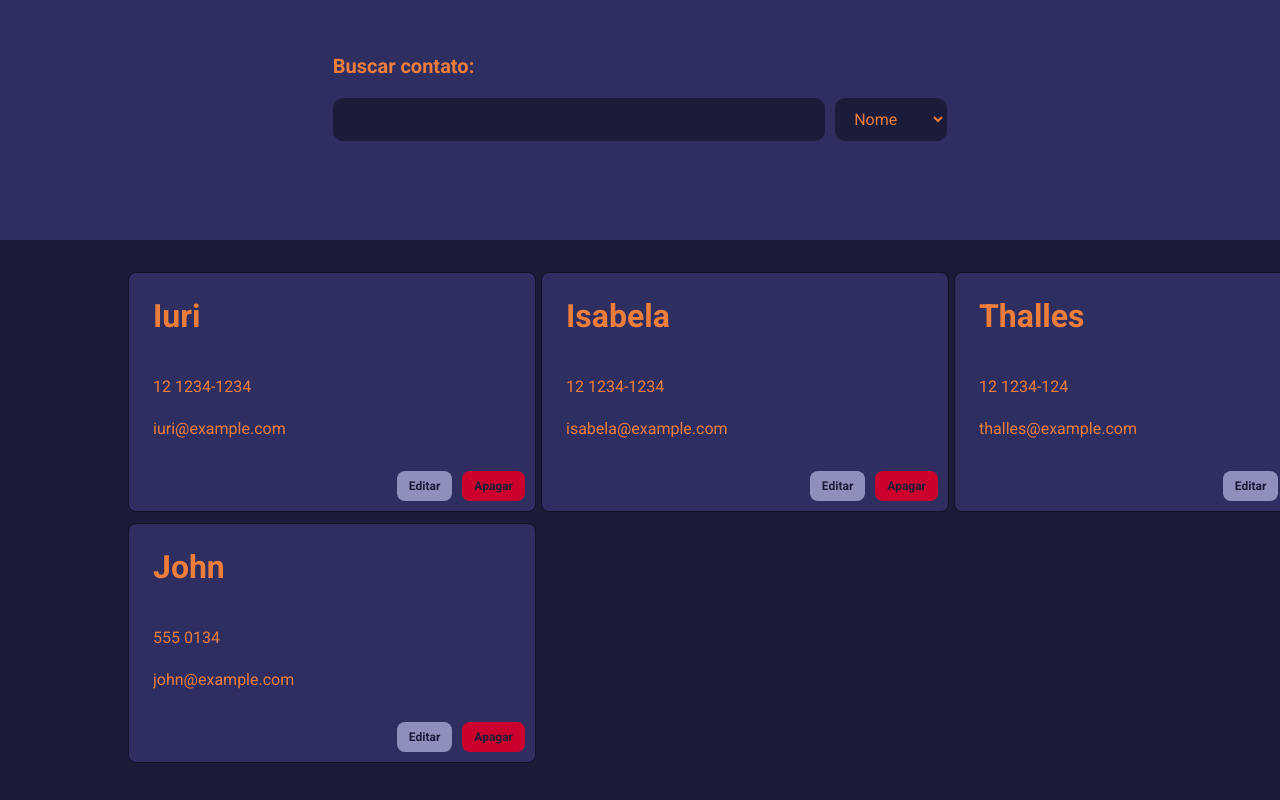
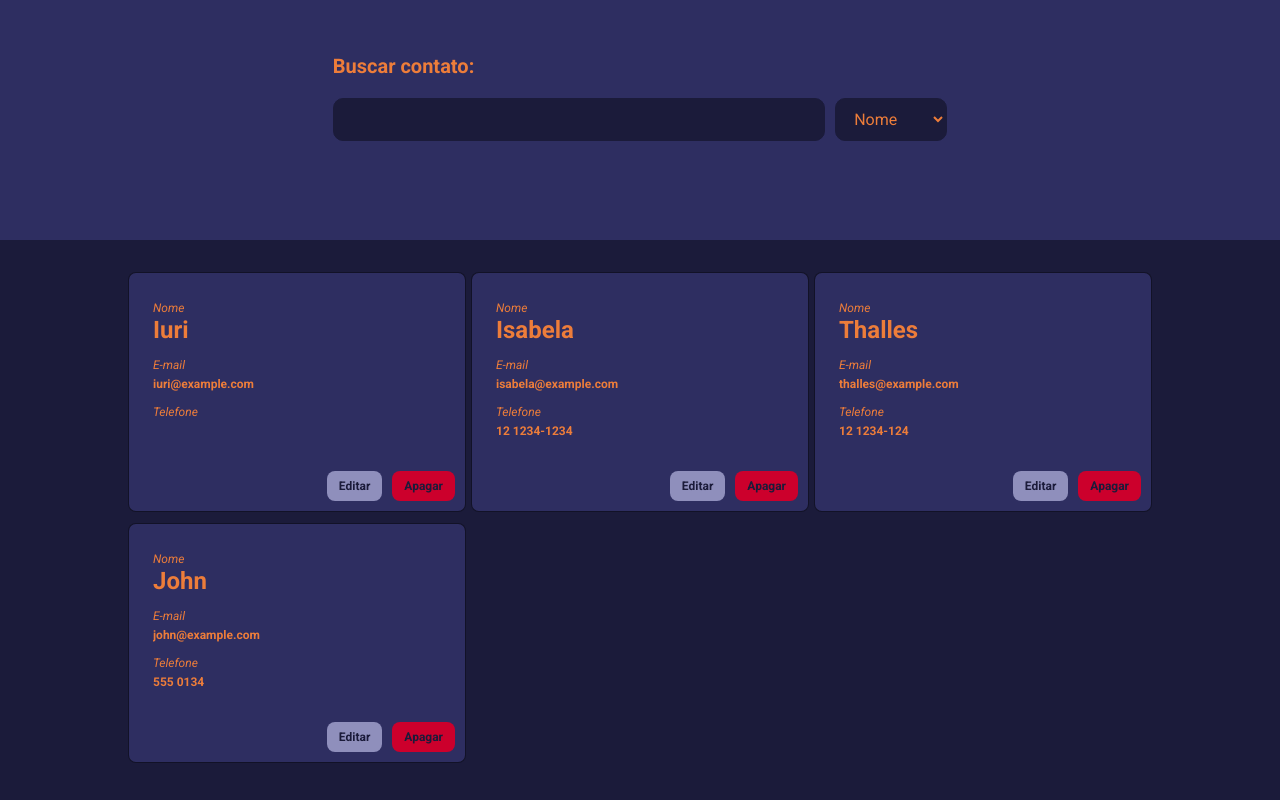
Before and after one commit to ibogar/contatos_ebac, a React (Create React App) app: page / in a window 1280 px wide. Built offline with nearby package versions, Linux system fonts and the light colour scheme.

Commit message:
update the card to behave better with inputs instead of textareas and with labels for each field

```diff
--- a/src/components/ContactCard/index.tsx
+++ b/src/components/ContactCard/index.tsx
@@ -56,20 +56,29 @@ const ContactCard = ({
 
   return (
     <S.Card>
+      <S.Title htmlFor={name}>Nome</S.Title>
       <S.Name
+        id={name}
+        type="text"
         disabled={!editing}
         value={name}
         onChange={(e) => setName(e.target.value)}
       />
+      <S.Title htmlFor={email}>E-mail</S.Title>
+      <S.Email
+        id={email}
+        type="email"
+        disabled={!editing}
+        value={email}
+        onChange={(e) => setEmail(e.target.value)}
+      />
+      <S.Title htmlFor={telephone}>Telefone</S.Title>
       <S.Tel
+        id={telephone}
+        type="tel"
         disabled={!editing}
         value={telephone}
         onChange={(e) => setTelephone(e.target.value)}
-      />
-      <S.Email
-        disabled={!editing}
-        value={email}
-        onChange={(e) => setEmail(e.target.value)}
       />
       {editing ? (
         <S.ActionsContainer>
--- a/src/components/ContactCard/styles.ts
+++ b/src/components/ContactCard/styles.ts
@@ -2,12 +2,14 @@ import styled, { css } from 'styled-components'
 import variables from '../../styles/variables'
 import { Button } from '../../styles'
 
-const sharedTextarea = css`
+const sharedInput = css`
   background: inherit;
   color: inherit;
   border: none;
   outline: none;
-  resize: none;
+  font-weight: bold;
+  width: 100%;
+  margin-bottom: 10px;
 `
 
 export const Card = styled.div`
@@ -21,19 +23,24 @@ export const Card = styled.div`
   position: relative;
 `
 
-export const Name = styled.textarea`
-  ${sharedTextarea};
-  font-size: 32px;
-  font-weight: bold;
-`
-export const Tel = styled.textarea`
-  ${sharedTextarea};
-  font-size: 16px;
+export const Title = styled.label`
+  font-size: 12px;
+  font-style: italic;
+  cursor: pointer;
 `
 
-export const Email = styled.textarea`
-  ${sharedTextarea};
-  font-size: 16px;
+export const Name = styled.input`
+  ${sharedInput};
+  font-size: 24px;
+`
+export const Tel = styled.input`
+  ${sharedInput};
+  font-size: 12px;
+`
+
+export const Email = styled.input`
+  ${sharedInput};
+  font-size: 12px;
 `
 
 export const ActionsContainer = styled.div`
--- a/src/containers/ContactsTable/index.tsx
+++ b/src/containers/ContactsTable/index.tsx
@@ -6,13 +6,13 @@ const ContactsTable = () => {
   const { items } = useSelector((state: RootReducer) => state.contacts)
   return (
     <>
-      {items.map((t) => (
+      {items.map((c) => (
         <ContactCard
-          key={t.id}
-          id={t.id}
-          name={t.name}
-          telephone={t.telephone}
-          email={t.email}
+          key={c.id}
+          id={c.id}
+          name={c.name}
+          telephone={c.telephone ? c.telephone : ' '}
+          email={c.email ? c.email : ' '}
         />
       ))}
     </>
--- a/src/store/reducers/contacts.ts
+++ b/src/store/reducers/contacts.ts
@@ -10,7 +10,6 @@ const initialState: ContactState = {
     {
       id: 1,
       name: 'Iuri',
-      telephone: '12 1234-1234',
       email: 'iuri@example.com'
     },
     {
```
